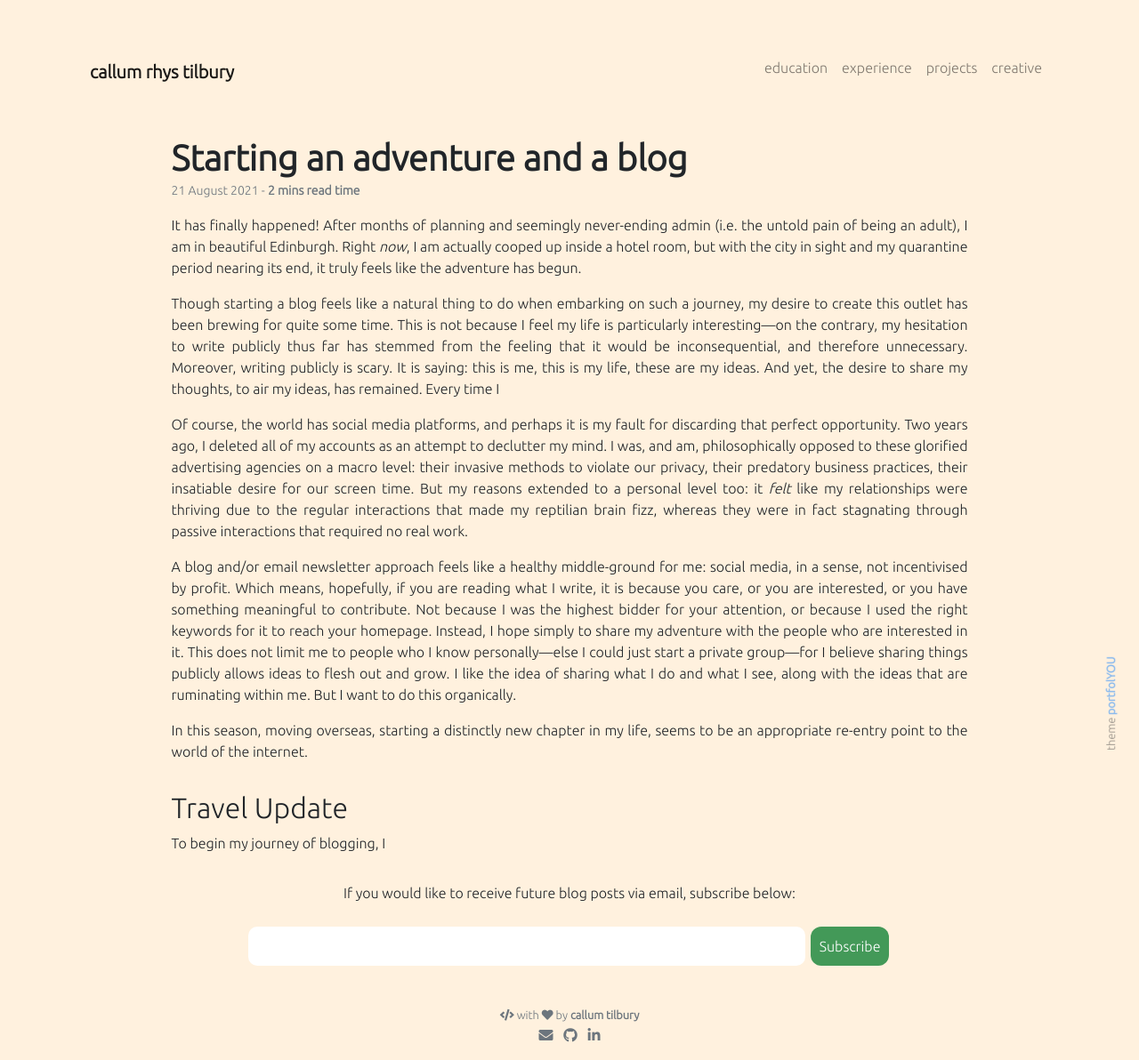
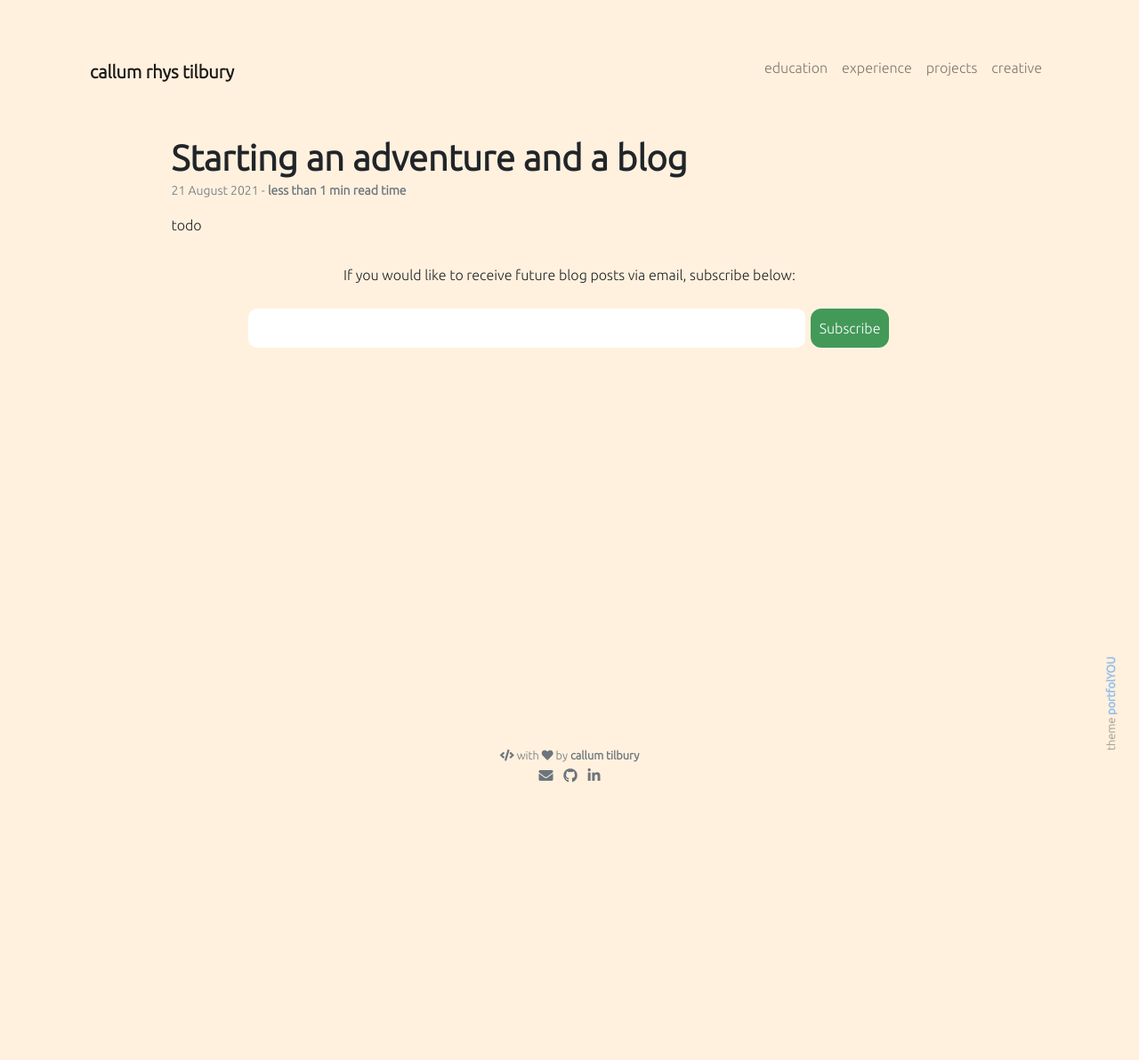
Before and after one commit to callumtilbury/callumtilbury.github.io, a Jekyll site: the page built from _posts/2021-08-21-starting-an-adventure.md, in a window 1280 px wide. Shown: the whole page at 89% size. Built offline with Jekyll 4.4.1, drawn with Linux system fonts in a browser that asks for light colours; nearby versions of some CDN libraries; our own code applies the rules of GitHub Pages for plain Markdown files; after the commit the page ends 900 px from its top, so only the background shows below that.

```diff
--- a/_posts/2021-08-21-starting-an-adventure.md
+++ b/_posts/2021-08-21-starting-an-adventure.md
@@ -5,16 +5,4 @@
 description:
 ---
 
-It has finally happened! After months of planning and seemingly never-ending admin (i.e. the untold pain of being an adult), I am in beautiful Edinburgh. Right *now*, I am actually cooped up inside a hotel room, but with the city in sight and my quarantine period nearing its end, it truly feels like the adventure has begun.
-
-Though starting a blog feels like a natural thing to do when embarking on such a journey, my desire to create this outlet has been brewing for quite some time. This is not because I feel my life is particularly interesting---on the contrary, my hesitation to write publicly thus far has stemmed from the feeling that it would be inconsequential, and therefore unnecessary. Moreover, writing publicly is scary. It is saying: this is me, this is my life, these are my ideas. And yet, the desire to share my thoughts, to air my ideas, has remained. Every time I
-
-Of course, the world has social media platforms, and perhaps it is my fault for discarding that perfect opportunity. Two years ago, I deleted all of my accounts as an attempt to declutter my mind. I was, and am, philosophically opposed to these glorified advertising agencies on a macro level: their invasive methods to violate our privacy, their predatory business practices, their insatiable desire for our screen time. But my reasons extended to a personal level too: it *felt* like my relationships were thriving due to the regular interactions that made my reptilian brain fizz, whereas they were in fact stagnating through passive interactions that required no real work.
-
-A blog and/or email newsletter approach feels like a healthy middle-ground for me: social media, in a sense, not incentivised by profit. Which means, hopefully, if you are reading what I write, it is because you care, or you are interested, or you have something meaningful to contribute. Not because I was the highest bidder for your attention, or because I used the right keywords for it to reach your homepage. Instead, I hope simply to share my adventure with the people who are interested in it. This does not limit me to people who I know personally---else I could just start a private group---for I believe sharing things publicly allows ideas to flesh out and grow. I like the idea of sharing what I do and what I see, along with the ideas that are ruminating within me. But I want to do this organically.
-
-In this season, moving overseas, starting a distinctly new chapter in my life, seems to be an appropriate re-entry point to the world of the internet.
-
-## Travel Update
-
-To begin my journey of blogging, I
+todo
```
